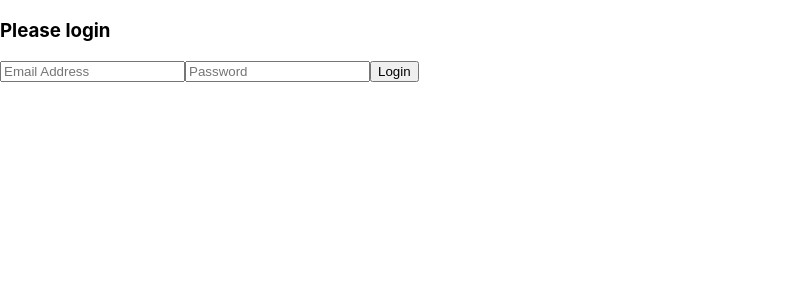
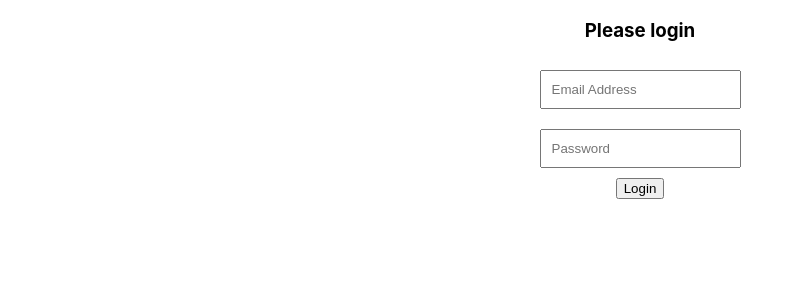
Before and after one commit to btwebgroupllc/sms-review-capture, a React (Create React App) app in the folder frontend/review-capture-frontend/: page /login in a window 1280 px wide. Shown: the top 300 px of the page, without its empty margins (0-804 px from the left). Built offline with nearby package versions, Linux system fonts and the light colour scheme; no server answers.

Commit message:
commiting

```diff
--- a/frontend/review-capture-frontend/src/App.js
+++ b/frontend/review-capture-frontend/src/App.js
@@ -2,17 +2,18 @@ import { useState, useEffect } from "react";
 import { Route, Switch, Redirect } from "react-router-dom";
 import "./App.css";
 import useAuth from "./hooks/useAuth";
+import UserContext from "./contexts/UserContext";
 
 //page imports
 import Home from "./pages/Home";
 import Login from "./Auth/Login";
 
-function App() {
+const App = () => {
   const [user, setUser] = useAuth();
   const [isLoading, setLoading] = useState(true);
 
   useEffect(() => {
-    if (isLoading) {
+    if (isLoading && !user) {
       setTimeout(() => {
         setLoading(false);
       }, 2000);
@@ -23,11 +24,13 @@ function App() {
     return (
       <>
         <div className="App">
-          <Switch>
-            <Redirect exact path="/" to="/home" />
-            <Redirect exact path="/login" to="/home" />
-            <Route path="/home" component={Home} />
-          </Switch>
+          <UserContext.Provider value={{ user, setUser }}>
+            <Switch>
+              <Redirect exact path="/" to="/home" />
+              <Redirect exact path="/login" to="/home" />
+              <Route path="/home" component={Home} />
+            </Switch>
+          </UserContext.Provider>
         </div>
       </>
     );
@@ -47,6 +50,6 @@ function App() {
       )}
     </div>
   );
-}
+};
 
 export default App;
--- a/frontend/review-capture-frontend/src/Auth/Login.js
+++ b/frontend/review-capture-frontend/src/Auth/Login.js
@@ -1,8 +1,9 @@
 import React, { useState } from "react";
 import firebase from "../firebase";
 import { toast, ToastContainer } from "react-toastify";
+import "../styles/Login.css";
 
-function Login() {
+const Login = () => {
   const [email, setEmail] = useState("");
   const [password, setPassword] = useState("");
   const [busy, setBusy] = useState(false);
@@ -22,8 +23,11 @@ function Login() {
 
   return (
     <div className="login-screen">
+      <div className="heading">
         <h3>Please login</h3>
+      </div>
 
+      <div className="login-form">
         <input
           value={email}
           placeholder="Email Address"
@@ -34,11 +38,14 @@ function Login() {
           placeholder="Password"
           onChange={(e) => setPassword(e.target.value)}
         />
-      <button onClick={handleLogin}>Login</button>
+        <button disabled={busy} onClick={handleLogin}>
+          Login
+        </button>
+      </div>
 
       <ToastContainer />
     </div>
   );
-}
+};
 
 export default Login;
--- a/frontend/review-capture-frontend/src/Auth/Signup.js
+++ b/frontend/review-capture-frontend/src/Auth/Signup.js
@@ -1,6 +1,6 @@
 import React, { useState } from "react";
 
-function Signup() {
+const Signup = () => {
   const [email, setEmail] = useState("");
   const [password, setPassword] = useState("");
   return (
@@ -12,6 +12,6 @@ function Signup() {
       </form>
     </div>
   );
-}
+};
 
 export default Signup;
--- /dev/null
+++ b/frontend/review-capture-frontend/src/styles/Login.css
@@ -0,0 +1,18 @@
+.login-screen {
+  min-height: 100vh;
+}
+
+.heading {
+  text-align: center;
+}
+
+.login-form {
+  display: grid;
+  place-items: center;
+  height: 50%;
+}
+
+.login-form input {
+  padding: 10px;
+  margin: 10px;
+}
```
Also changed, not shown: frontend/review-capture-frontend/src/pages/Home.js (+5 -2 lines). Lines whose indentation alone changed are shown as unchanged.
